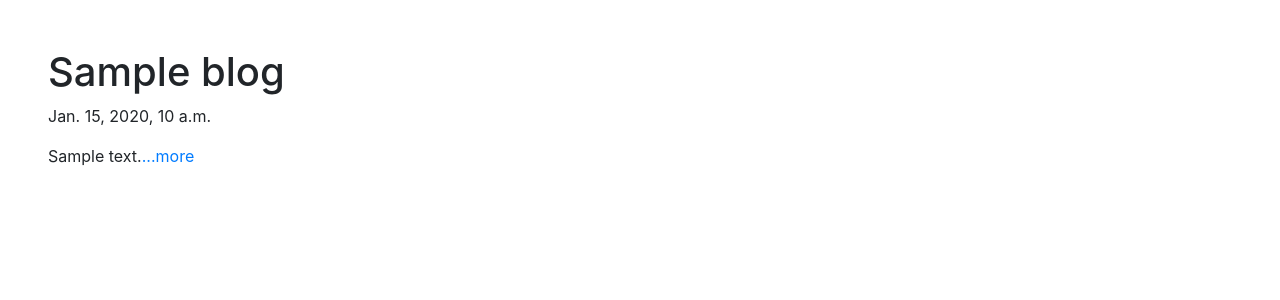
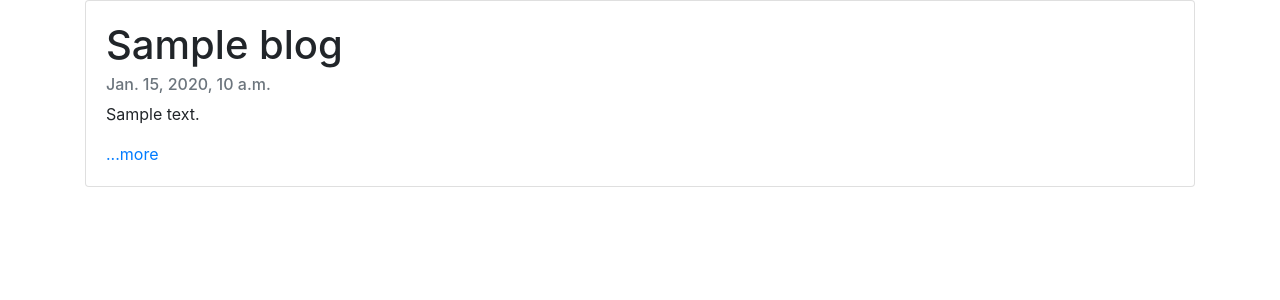
Before and after one commit to changuniuni/mutsaassign-3, a Django app: template blog/templates/home.html in a window 1280 px wide. Shown: the part 56-356 px from the top of the page. Run offline with Django 3.2, Linux system fonts and the light colour scheme; the template is opened without the code that fills it: most values are stand-ins (such as "Sample title", 1, 10 or a date in 2020); data that the repository does not hold is empty; some libraries are stand-ins or nearby versions.

Commit message:
bootstrap modify

```diff
--- a/blog/templates/home.html
+++ b/blog/templates/home.html
@@ -26,13 +26,25 @@
                   </div>
                 </div>
               </nav>
-<div class="m-5">
-    {% for blog in blogs.all %}
-    <h1>{{blog.title}}</h1>
-    <p>{{blog.pub_date}}</p>
-    <p>{{blog.summary}}<a href="{% url 'detail' blog.id %}">...more</a></p>
-    <br></br>
+
+{% for blog in blogs.all %}
+<div class="container">
+                <div class="card" >
+                  <div class="card-body">
+                    <h1 class="card-title">{{blog.title}}</h1>
+                    <h6 class="card-subtitle mb-2 text-muted">{{blog.pub_date}}</h6>
+                    <p class="card-text">{{blog.summary}}</p>
+                    <a href="{% url 'detail' blog.id %}" class="card-link">...more</a>
+                  </div>
+                </div>
+                <br>
+                <br>
+</div>
 {% endfor%}
-</div>
+
+
+
+
+
 </body>
 </html>
```
